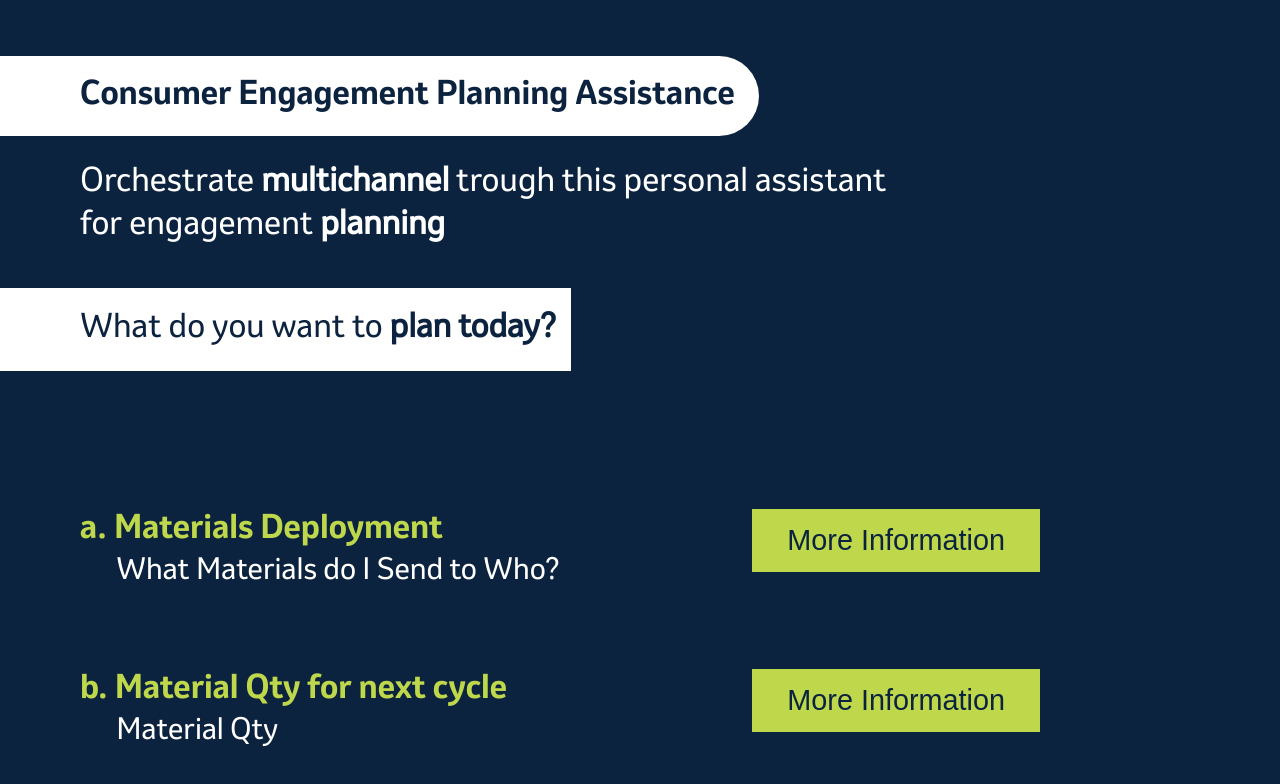
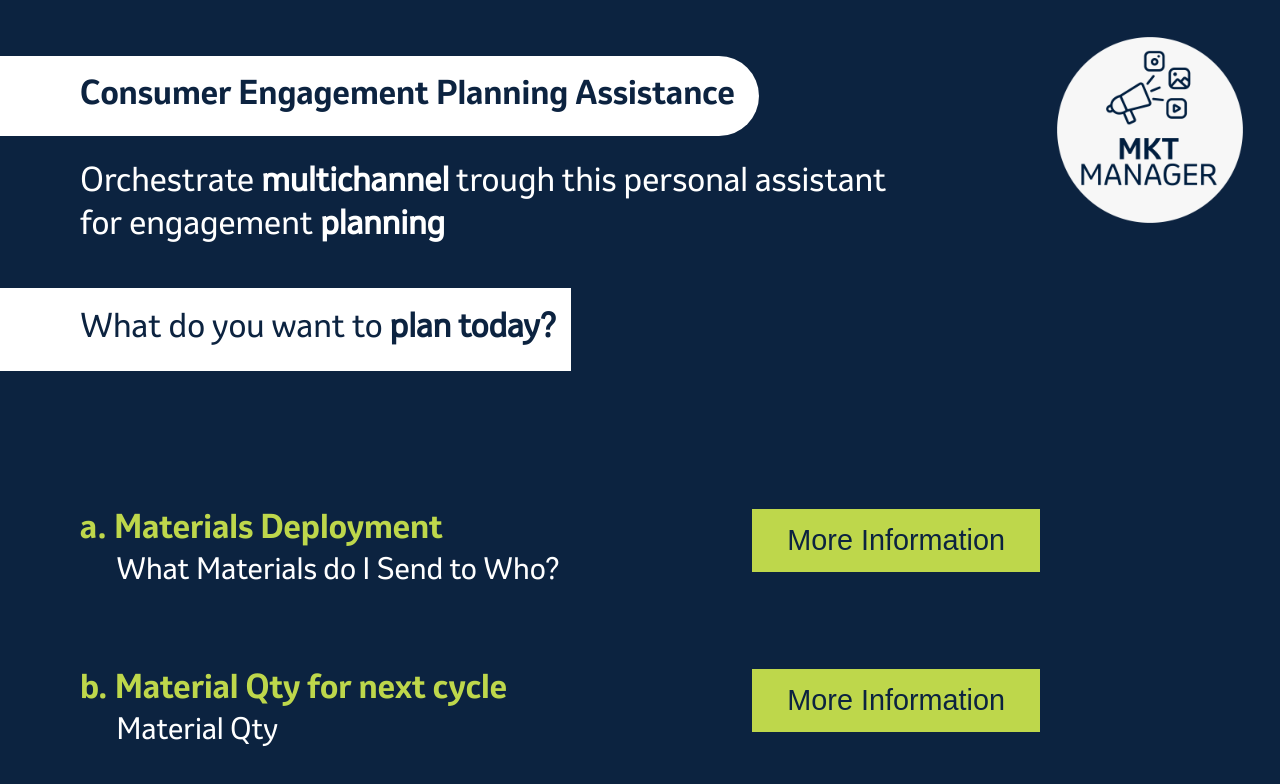
Before and after one commit to Angellomon/msd-modelo-de-atribucion, a SvelteKit app: page /mkt in a window 1280 px wide. Shown: the top 784 px of the page. Built offline with nearby package versions, Linux system fonts and the light colour scheme.

Commit message:
feat(routes/mkt & routes/sales): impl graphic elements

```diff
--- a/src/routes/mkt/+page.svelte
+++ b/src/routes/mkt/+page.svelte
@@ -23,6 +23,8 @@
 
 		<ActivityButton path="/mkt/material-quantity">More Information</ActivityButton>
 	</div>
+
+	<img src="/img/MKT-MANAGER-CIRCULO.png" alt="MKT" />
 </section>
 
 <style>
@@ -30,6 +32,8 @@
 		display: flex;
 		flex-direction: column;
 		flex-wrap: wrap;
+
+		position: relative;
 
 		justify-content: space-around;
 		align-items: flex-start;
@@ -59,6 +63,14 @@
 		font-size: 2rem;
 	}
 
+	img {
+		position: absolute;
+		top: 30px;
+		right: 30px;
+
+		width: 25vh;
+	}
+
 	div.description {
 		margin-left: 2ch;
 		font-size: 1.8rem;
--- a/src/routes/sales/+page.svelte
+++ b/src/routes/sales/+page.svelte
@@ -12,12 +12,16 @@
 	<ActivityButton path="/sales/visit-frequency" --button-color="var(--verde-msd)"
 		>More Information</ActivityButton
 	>
+
+	<img src="/img/SALES-REP-CIRCULO.png" alt="SALES" />
 </section>
 
 <style>
 	section {
 		display: flex;
 		flex-direction: column;
+
+		position: relative;
 
 		justify-content: flex-start;
 		align-items: flex-start;
@@ -42,4 +46,12 @@
 
 		margin-bottom: 20px;
 	}
+
+	img {
+		position: absolute;
+		top: 30px;
+		right: 30px;
+
+		width: 25vh;
+	}
 </style>
```
